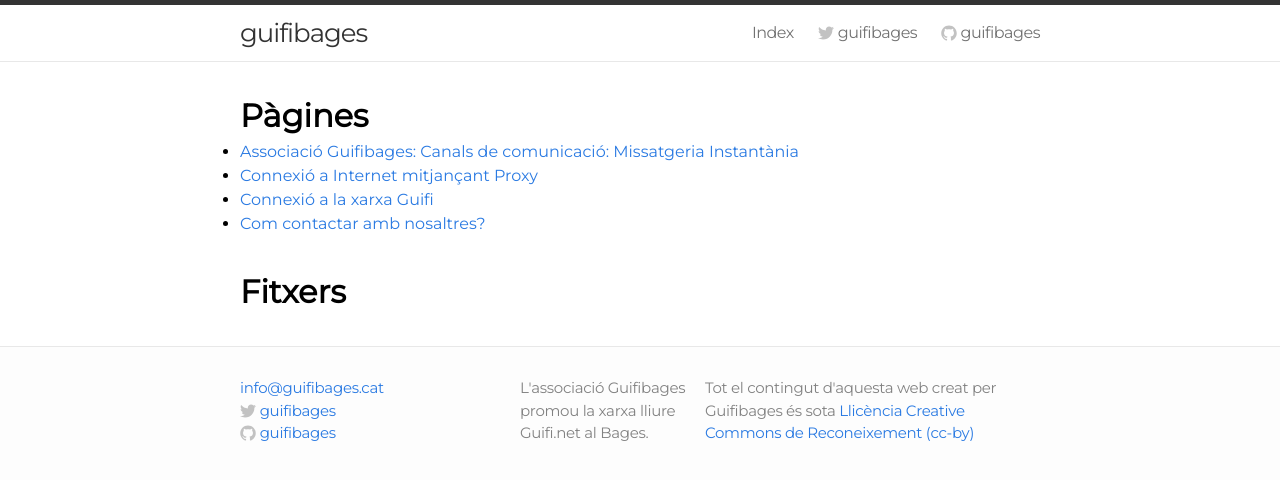
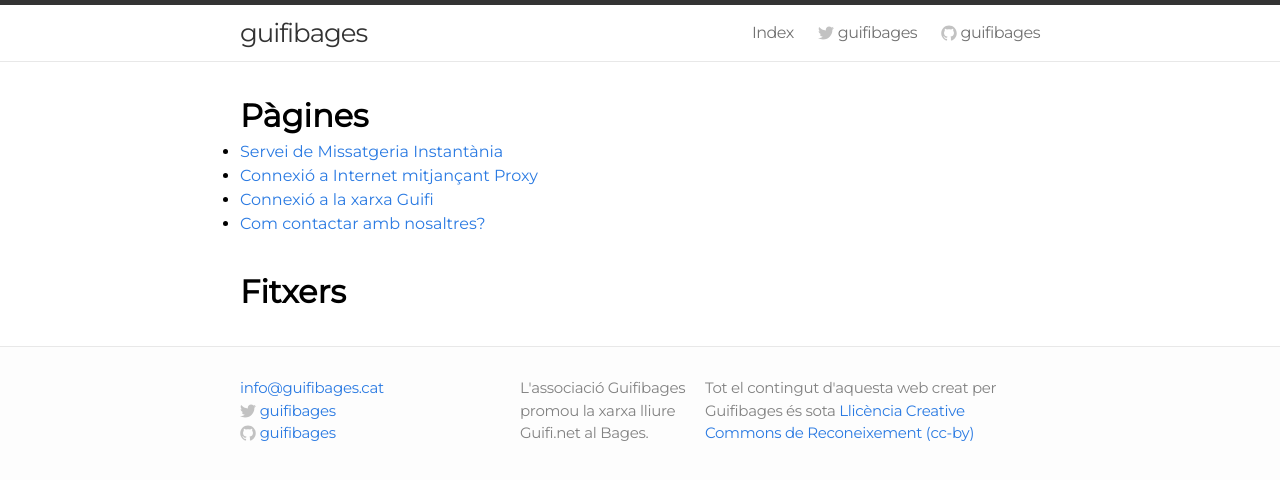
Before and after one commit to guifibages/guifibages.github.io, a Jekyll site: the page built from siteindex.md, in a window 1280 px wide. Shown: the top 480 px of the page. Built offline with Jekyll 4.4.1, drawn with Linux system fonts in a browser that asks for light colours.

Commit message:
Update im.md

```diff
--- a/doc/associacio/comunicacio/im.md
+++ b/doc/associacio/comunicacio/im.md
@@ -1,6 +1,6 @@
 ---
 layout: default
-title: "Associació Guifibages: Canals de comunicació: Missatgeria Instantània"
+title: " Servei de Missatgeria Instantània"
 ---
 
 # Jabber
```
